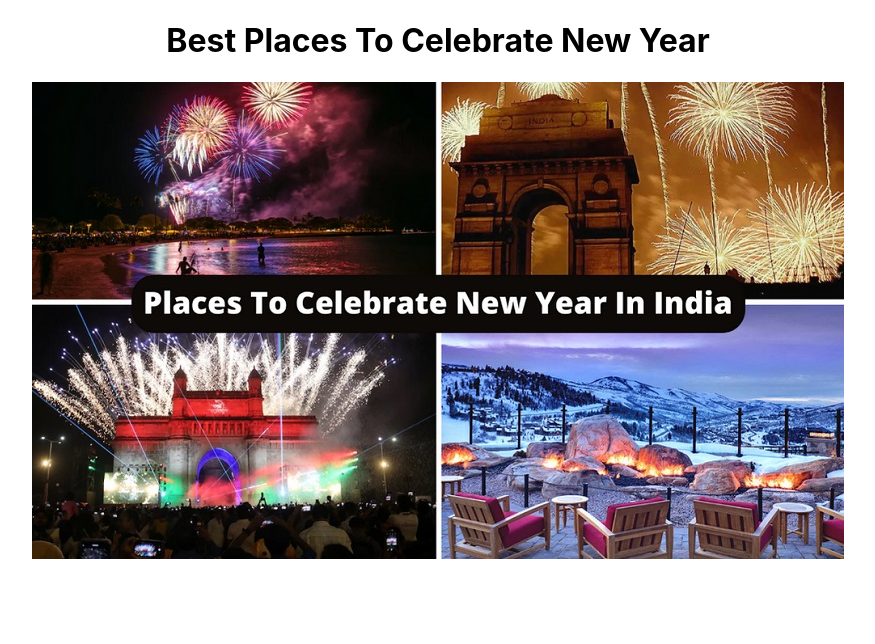
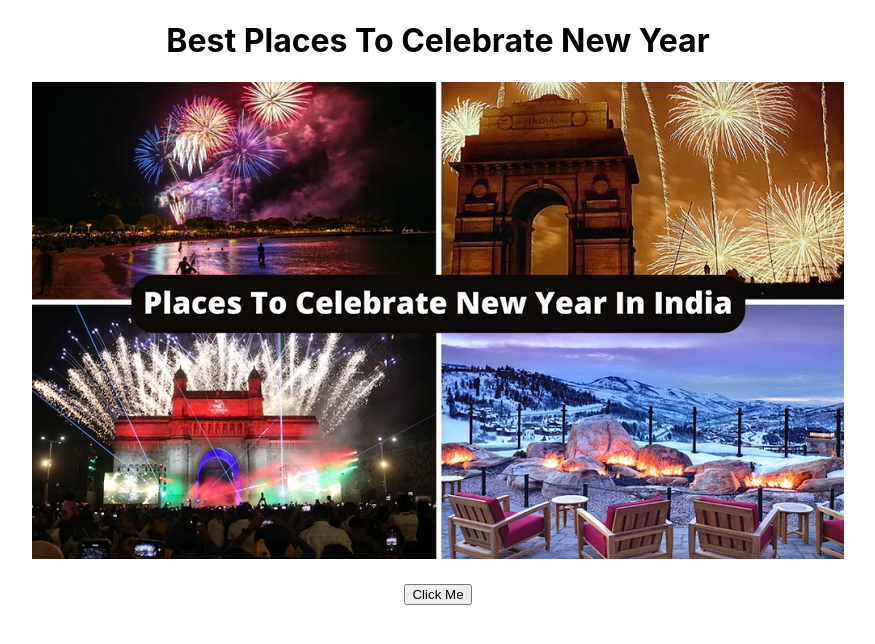
Before and after one commit to manjunadhb/rep2308, a React (Create React App) app: page / in a window 1280 px wide. Shown: the top 644 px of the page, without its empty margins (202-1077 px from the left). Built offline with nearby package versions, Linux system fonts and the light colour scheme.

Commit message:
added button

```diff
--- a/src/App.js
+++ b/src/App.js
@@ -1,11 +1,18 @@
-import logo from "./logo.svg";
 import "./App.css";
+import {useState} from 'react';
 
 function App() {
+
+  const [state, setState] = useState('');
+
   return (
     <div className="App">
     <h1>Best Places To Celebrate New Year</h1>
     <img src='./images/newyear.jpg'></img>
+         <h2>{state}</h2>
+    <button onClick={()=>{
+      setState('Advance Happy New year');
+    }}>Click Me</button>
     </div>
   );
 }
```
